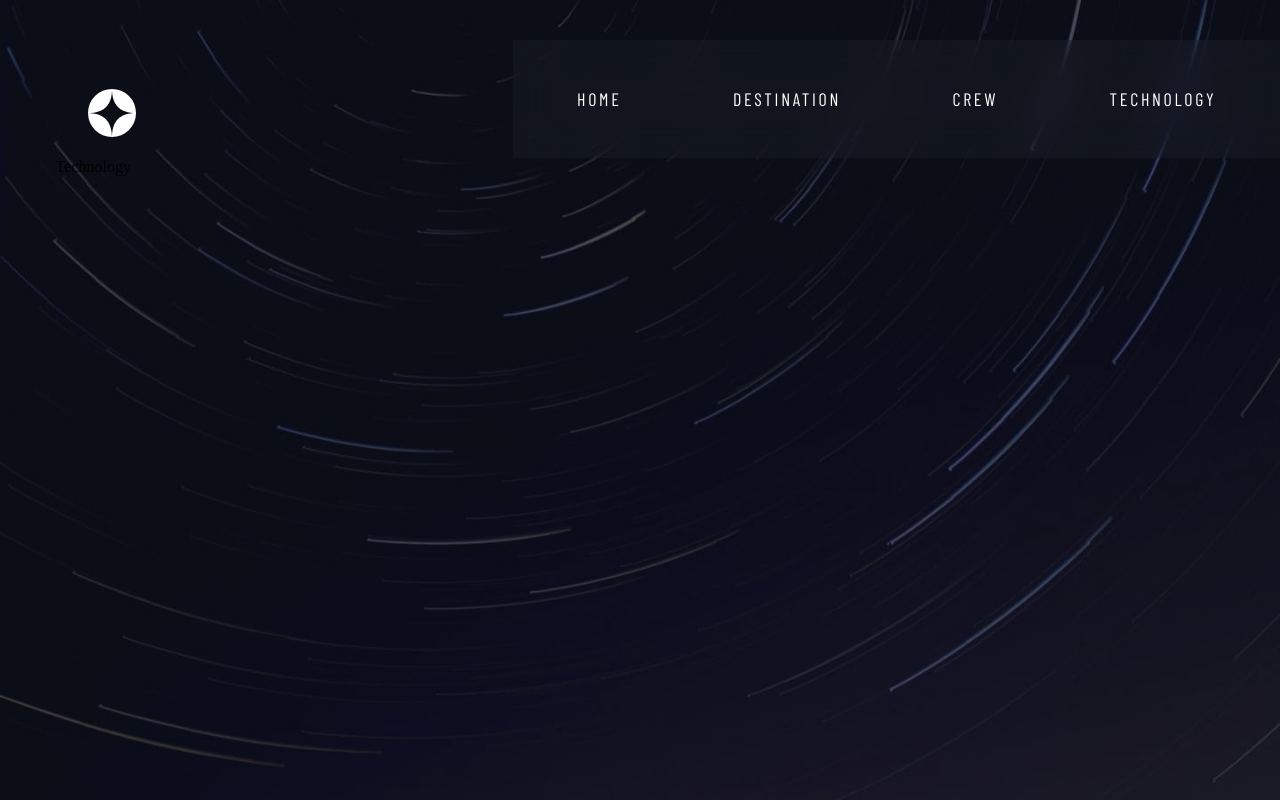
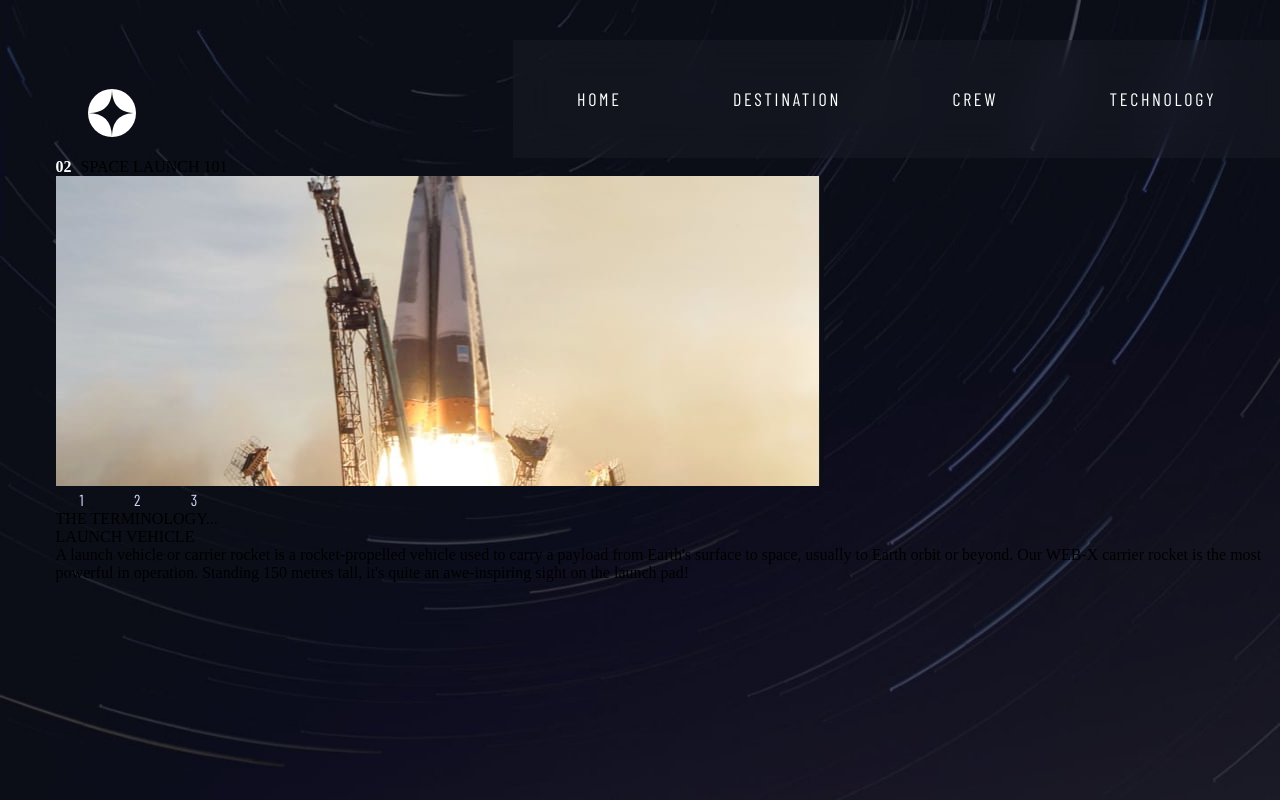
Before and after one commit to mercadorico/space-tourism, a React (Create React App) app: page /technology in a window 1280 px wide. Built offline with nearby package versions, Linux system fonts and the light colour scheme; a web font is replaced by a local one.

Commit message:
Structure and import assets to technology page.

```diff
--- /dev/null
+++ b/src/assets/exportTechnology.js
@@ -0,0 +1,3 @@
+export {default as Launch_Vehicle} from './technology/image-launch-vehicle-landscape.jpg';
+export {default as Space_Capsule} from './technology/image-space-capsule-landscape.jpg';
+export {default as Spaceport} from './technology/image-spaceport-landscape.jpg';
--- a/src/components/crew/crew.css
+++ b/src/components/crew/crew.css
@@ -34,6 +34,7 @@ body.crew {
 .crew__img--container > img {
     width: 12.5rem;
     height: 14rem;
+    z-index: -1;
 }
 
 .crew__hr {
@@ -244,12 +245,18 @@ body.crew {
 
     .crew__body--flex {
         padding-left: 5rem;
+        max-height: 100%;
+        flex-wrap: wrap;
     }
 
     .crew__details {
         width: 40%;
     }
 
+    .crew__img--container {
+        max-width: 40%;
+    }
+
     .crew__img--container > img {
         right: 20rem;
     }
--- a/src/components/technology/Technology.jsx
+++ b/src/components/technology/Technology.jsx
@@ -1,14 +1,38 @@
 import React from 'react';
 import './technology.css';
 
-function Technology() {
+import {vehicleDetails, capsuleDetails, portDetails} from './exportDetails';
+
+function Technology(props) {
     // Remove class and add new one to render correct background image
     document.body.classList.remove("home", "crew", "destination");
     document.body.classList.add("technology");
 
+    const technologyDetails = [vehicleDetails, portDetails, capsuleDetails];
+
     return (
         <div>
-            Technology
+            <div className='technology-header'><strong>02</strong> SPACE LAUNCH 101</div>
+
+            <div className='technology__flex-container'>
+                <div className='technology__img-container'>
+                    <img className='landscape' src={technologyDetails[0].img_landscape} alt='crew-img'/>
+                </div>
+
+                <div className='details__flex-container'>
+                    <div className='button__flex-container'>
+                        <button className='technology__button'>1</button>
+                        <button className='technology__button'>2</button>
+                        <button className='technology__button'>3</button>
+                    </div>
+
+                    <div>THE TERMINOLOGY...</div>
+
+                    <div>{technologyDetails[0].name}</div>
+
+                    <p>{technologyDetails[0].description}</p>
+                </div>
+            </div>
         </div>
     )
 }
--- /dev/null
+++ b/src/components/technology/exportDetails.js
@@ -0,0 +1,21 @@
+import {Launch_Vehicle, Space_Capsule, Spaceport} from '../../assets/exportTechnology';
+
+const vehicleDetails = {
+    img_landscape: Launch_Vehicle,
+    name: 'LAUNCH VEHICLE',
+    description: "A launch vehicle or carrier rocket is a rocket-propelled vehicle used to carry a payload from Earth's surface to space, usually to Earth orbit or beyond. Our WEB-X carrier rocket is the most powerful in operation. Standing 150 metres tall, it's quite an awe-inspiring sight on the launch pad!"
+}
+
+const capsuleDetails = {
+    img_landscape: Space_Capsule,
+    name: 'SPACE CAPSULE',
+    description: "A space capsule is an often-crewed spacecraft that uses a blunt-body reentry capsule to reenter the Earth's atmosphere without wings. Our capsule is where you'll spend your time during the flight. It includes a space gym, cinema, and plenty of other activities to keep you entertained."
+}
+
+const portDetails = {
+    img_landscape: Spaceport,
+    name: 'SPACE PORT',
+    description: "A spaceport or cosmodrome is a site for launching (or receiving) spacecraft, by analogy to the seaport for ships or airport for aircraft. Based in the famous Cape Canaveral, our spaceport is ideally situated to take advantage of the Earth’s rotation for launch."
+}
+
+export {vehicleDetails, capsuleDetails, portDetails};
```
